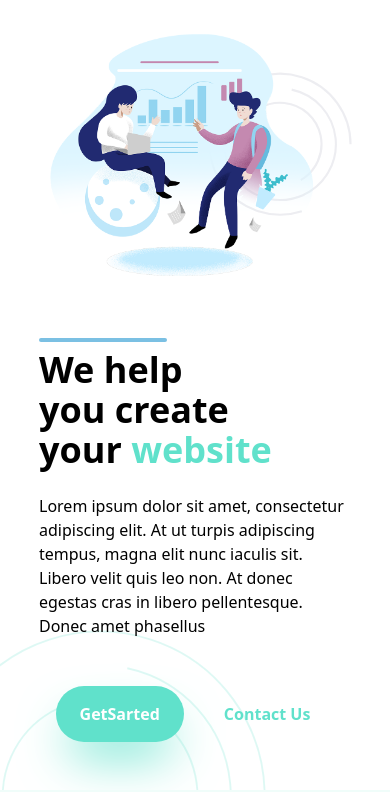
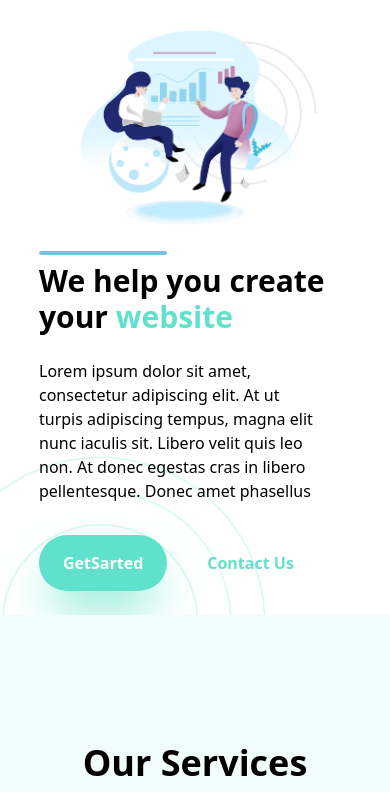
Before and after one commit to yesiddn/da-code, an Astro site: page / in a window 390 px wide. Shown: the part 79-871 px from the top of the page. Built offline with nearby package versions, Linux system fonts and the light colour scheme; Astro itself is replaced by a stand-in of ours.

Commit message:
Add responsive design to Hero section

```diff
--- a/src/sections/Hero.astro
+++ b/src/sections/Hero.astro
@@ -1,21 +1,21 @@
-<section class="relative flex flex-col-reverse pt-24 overflow-hidden min-h-svh md:justify-evenly md:items-center">
-  <img class="absolute top-4/5 -left-8 w-4/5 -z-10 md:-left-4 md:top-3/5" src="img/circle-secondary.svg" alt="Circles">
-  <img class="absolute top-2/12 right-1/12 w-2/5 -z-10 md:right-12" src="img/circle-dark.svg" alt="Circles">
+<section class="relative flex flex-col-reverse justify-center pt-24 overflow-hidden max-h-svh lg:flex-row lg:justify-evenly lg:items-center lg:pt-32">
+  <img class="absolute top-9/12 -left-8 w-4/5 -z-10 md:w-2/3 lg:top-3/5 lg:w-2/5" src="img/circle-secondary.svg" alt="Circles">
 
-  <div class="w-4/5 mx-auto mb-12 md:w-1/3">
+  <div class="w-4/5 mx-auto mb-6 md:max-w-[60ch] md:mb-12 lg:w-3/5 lg:mx-0 lg:mb-16">
     <hr class="w-32 h-1 mb-2 bg-seconday border-0 rounded">
-    <h1 class="mb-6 font-bold text-4xl text-balance md:text-5xl">We help you create your <span class="text-dark">website</span></h1>
-    <p class="mb-12">
+    <h1 class="mb-6 font-bold text-3xl text-balance md:text-5xl">We help you create your <span class="text-dark">website</span></h1>
+    <p class="mb-8 text-balance md:mb-12">
       Lorem ipsum dolor sit amet, consectetur adipiscing elit. At ut turpis adipiscing tempus, magna elit nunc iaculis sit. Libero velit quis leo non. At donec egestas cras in libero pellentesque. Donec amet phasellus
     </p>
 
-    <div class="flex justify-center space-x-4 font-bold">
+    <div class="flex space-x-4 font-bold">
       <button class="text-white bg-dark px-6 py-4 rounded-full shadow-2xl shadow-dark cursor-pointer">GetSarted</button>
       <button class="text-dark px-6 py-4 cursor-pointer">Contact Us</button>
     </div>
   </div>
 
-  <div class="w-5/6 mb-12 md:relative md:w-1/3 md:mb-0">
-    <img class="md:absolute md:-left-60 md:-translate-y-1/2 md:max-w-3xl" src="img/analyse-1.png" alt="Analyse">
+  <div class="relative w-4/6 mx-auto mb-4 -translate-x-6 lg:w-2/5 lg:m-0">
+    <img class="w-full max-w-lg mx-auto lg:absolute lg:-translate-y-1/2" src="img/analyse-1.png" alt="Analyse">
+    <img class="absolute top-1/12 -right-1/12 w-3/5 max-w-2xs -z-10 md:-right-6 lg:-translate-y-2/3" src="img/circle-dark.svg" alt="Circles">
   </div>
 </section>
```
